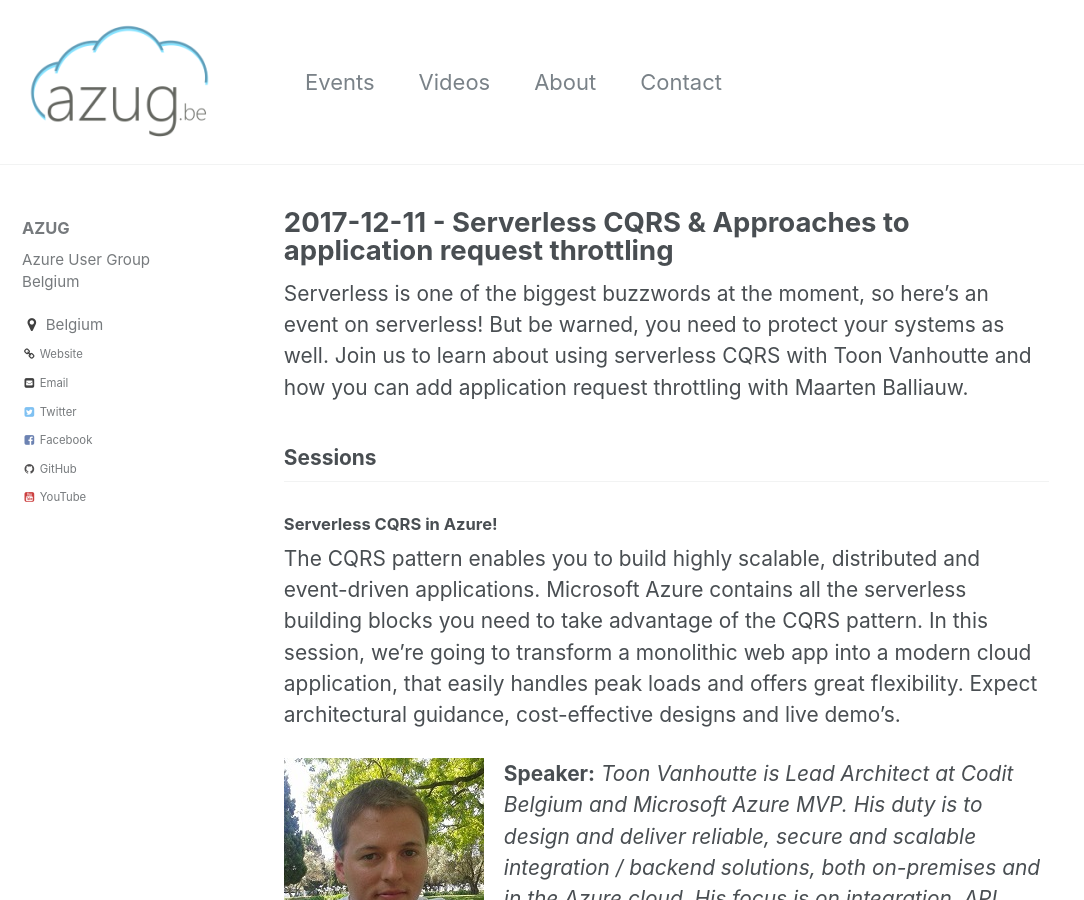
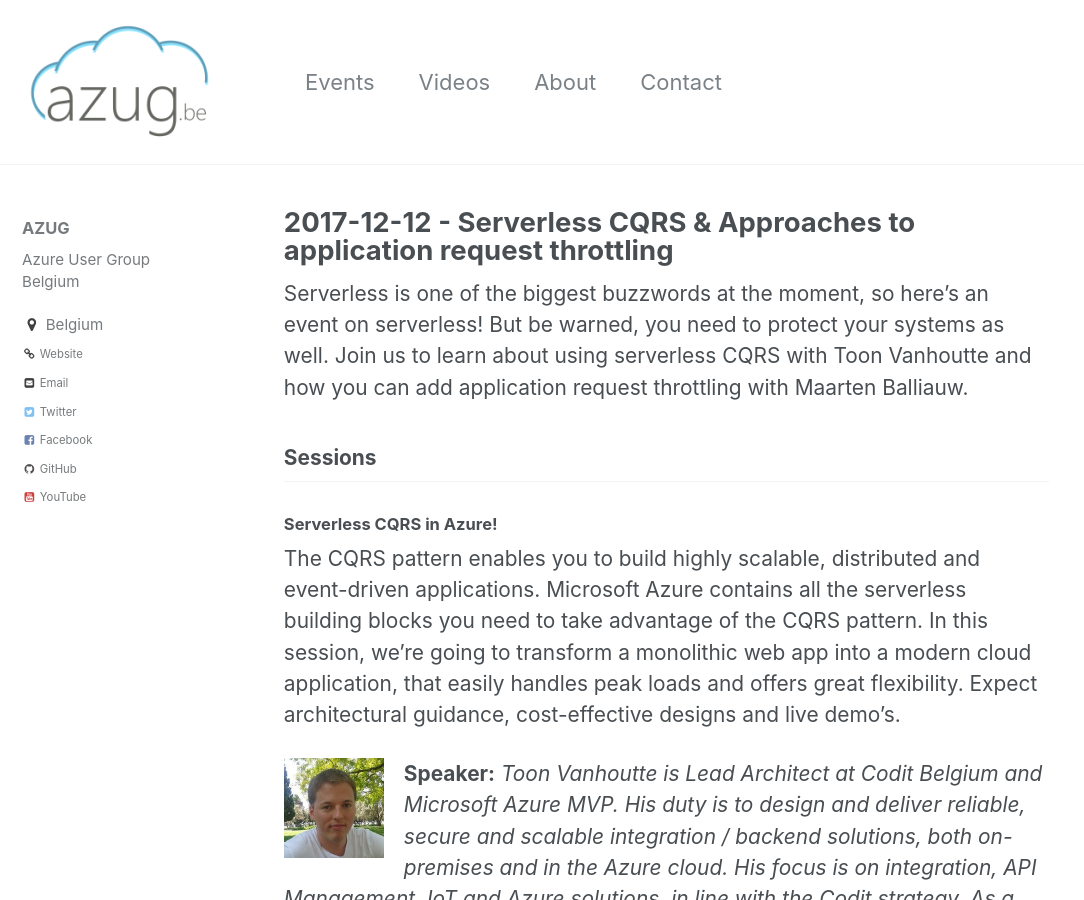
Before and after one commit to AzugBe/azugbe.github.io, a Jekyll site: the page built from _posts/events/2017-12-12---serverless-cqrs-approaches-to-application-request-throttling.md, in a window 1280 px wide and 900 px high. Shown: the whole window, without its empty margins (0-1084 px from the left). Built offline with Jekyll 4.4.1, drawn with Linux system fonts in a browser that asks for light colours; some of the changed text lies outside the part shown.

Commit message:
Change to correct event date + Explicitly mention speaker image width (#30)
* Remove Benny

* Damn you images!

* Change date

```diff
--- a/_posts/events/2017-12-11---serverless-cqrs-approaches-to-application-request-throttling.md
+++ b/_posts/events/2017-12-12---serverless-cqrs-approaches-to-application-request-throttling.md
@@ -1,15 +1,15 @@
 ---
 layout: single
-title: "2017-12-11 - Serverless CQRS & Approaches to application request throttling"
-date: 2017-12-11 13:37:00 +0000
+title: "2017-12-12 - Serverless CQRS & Approaches to application request throttling"
+date: 2017-12-12 13:37:00 +0000
 comments: true
 published: true
 categories: ["events"]
 tags: ["Events"]
-alias: ["/events/2017-12-11---serverless-cqrs-approaches-to-application-request-throttling"]
+alias: ["/events/2017-12-12---serverless-cqrs-approaches-to-application-request-throttling"]
 author: Tom Kerkhove
 redirect_from:
- - /events/2017-12-11---serverless-cqrs-approaches-to-application-request-throttling.html
+ - /events/2017-12-12---serverless-cqrs-approaches-to-application-request-throttling.html
 ---
 
 Serverless is one of the biggest buzzwords at the moment, so here's an event on serverless! But be warned, you need to protect your systems as well. Join us to learn about using serverless CQRS with Toon Vanhoutte and how you can add application request throttling with Maarten Balliauw.
@@ -18,7 +18,7 @@ Serverless is one of the biggest buzzwords at the moment, so here's an event on
 ### Serverless CQRS in Azure!
 The CQRS pattern enables you to build highly scalable, distributed and event-driven applications. Microsoft Azure contains all the serverless building blocks you need to take advantage of the CQRS pattern. In this session, we're going to transform a monolithic web app into a modern cloud application, that easily handles peak loads and offers great flexibility. Expect architectural guidance, cost-effective designs and live demo's.
 
-<img src="/assets/media/speakers/toon-vanhoutte.jpg" alt="Toon Vanhoutte" align="left" height="100" style="margin-right: 20px;">**Speaker:** *Toon Vanhoutte is Lead Architect at Codit Belgium and Microsoft Azure MVP. His duty is to design and deliver reliable, secure and scalable integration / backend solutions, both on-premises and in the Azure cloud. His focus is on integration, API Management, IoT and Azure solutions, in line with the Codit strategy.  As a solution architect, he's not scared to take up big challenges and to dive into a development mode. He's a quite active member of the Microsoft integration community and was speaker on several community and company events. Being a Microsoft Certified Trainer, he loves to share his experiences in workshops, presentations and blogs. As an Azure Advisor, he's actively collaborating with various Azure product teams.*
+<img src="/assets/media/speakers/toon-vanhoutte.jpg" alt="Toon Vanhoutte" align="left" height="100" width="100" style="margin-right: 20px;">**Speaker:** *Toon Vanhoutte is Lead Architect at Codit Belgium and Microsoft Azure MVP. His duty is to design and deliver reliable, secure and scalable integration / backend solutions, both on-premises and in the Azure cloud. His focus is on integration, API Management, IoT and Azure solutions, in line with the Codit strategy.  As a solution architect, he's not scared to take up big challenges and to dive into a development mode. He's a quite active member of the Microsoft integration community and was speaker on several community and company events. Being a Microsoft Certified Trainer, he loves to share his experiences in workshops, presentations and blogs. As an Azure Advisor, he's actively collaborating with various Azure product teams.*
 
 
 ### Approaches to application request throttling
@@ -27,7 +27,7 @@ Speaking from experience building MyGet.org: users are insane. If you are lucky,
 In this talk, we’ll explore the simple yet complex realm of rate limiting. We’ll go over how to decide on which resources to limit, what the limits should be and where to enforce these limits – in our app, on the server, using a reverse proxy like Nginx or even an external service like CloudFlare or Azure API management. The takeaway? Know when and where to enforce rate limits so you can have both a happy application as well as happy customers.
 
 
-<img src="/assets/media/speakers/maarten-200x200.jpg" alt="Maarten Balliauw" align="left" height="100" style="margin-right: 20px;">**Speaker:** *Maarten Balliauw loves building web and cloud apps. His main interests are in ASP.NET MVC, C#, Microsoft Azure, PHP and application performance. He co-founded MyGet and is Developer Advocate at JetBrains. He’s an ASP Insider and MVP for Microsoft Azure. Maarten is a frequent speaker at various national and international events and organizes Azure User Group events in Belgium. In his free time, he brews his own beer. Maarten’s blog can be found at [http://blog.maartenballiauw.be](http://blog.maartenballiauw.be).*
+<img src="/assets/media/speakers/maarten-200x200.jpg" alt="Maarten Balliauw" align="left" height="100" width="100" style="margin-right: 20px;">**Speaker:** *Maarten Balliauw loves building web and cloud apps. His main interests are in ASP.NET MVC, C#, Microsoft Azure, PHP and application performance. He co-founded MyGet and is Developer Advocate at JetBrains. He’s an ASP Insider and MVP for Microsoft Azure. Maarten is a frequent speaker at various national and international events and organizes Azure User Group events in Belgium. In his free time, he brews his own beer. Maarten’s blog can be found at [http://blog.maartenballiauw.be](http://blog.maartenballiauw.be).*
 
 ## Practical details
 
```
Also changed, not shown: _posts/events/2017-10-17---exploring-container-options-in-azure.md (+2 -2 lines).
